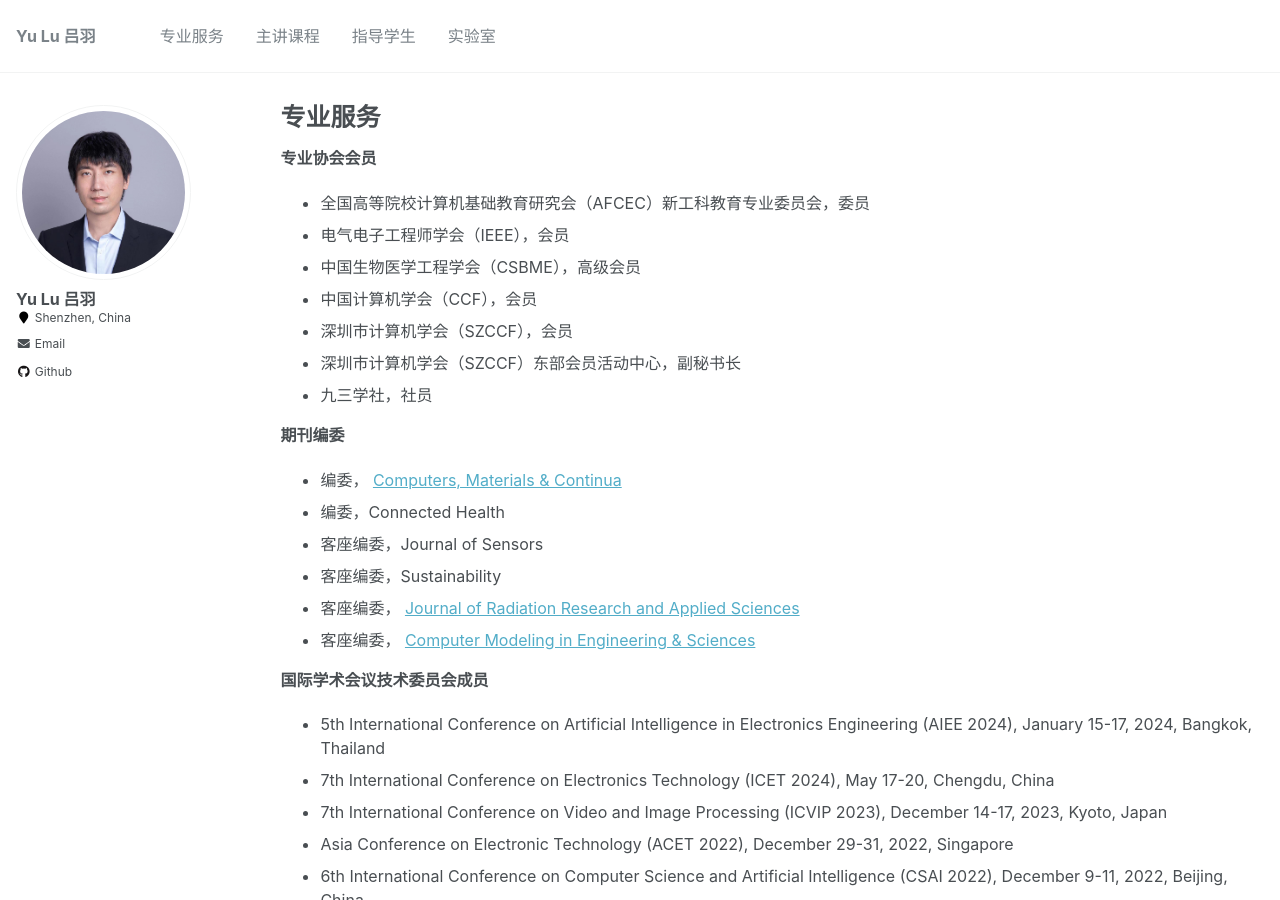
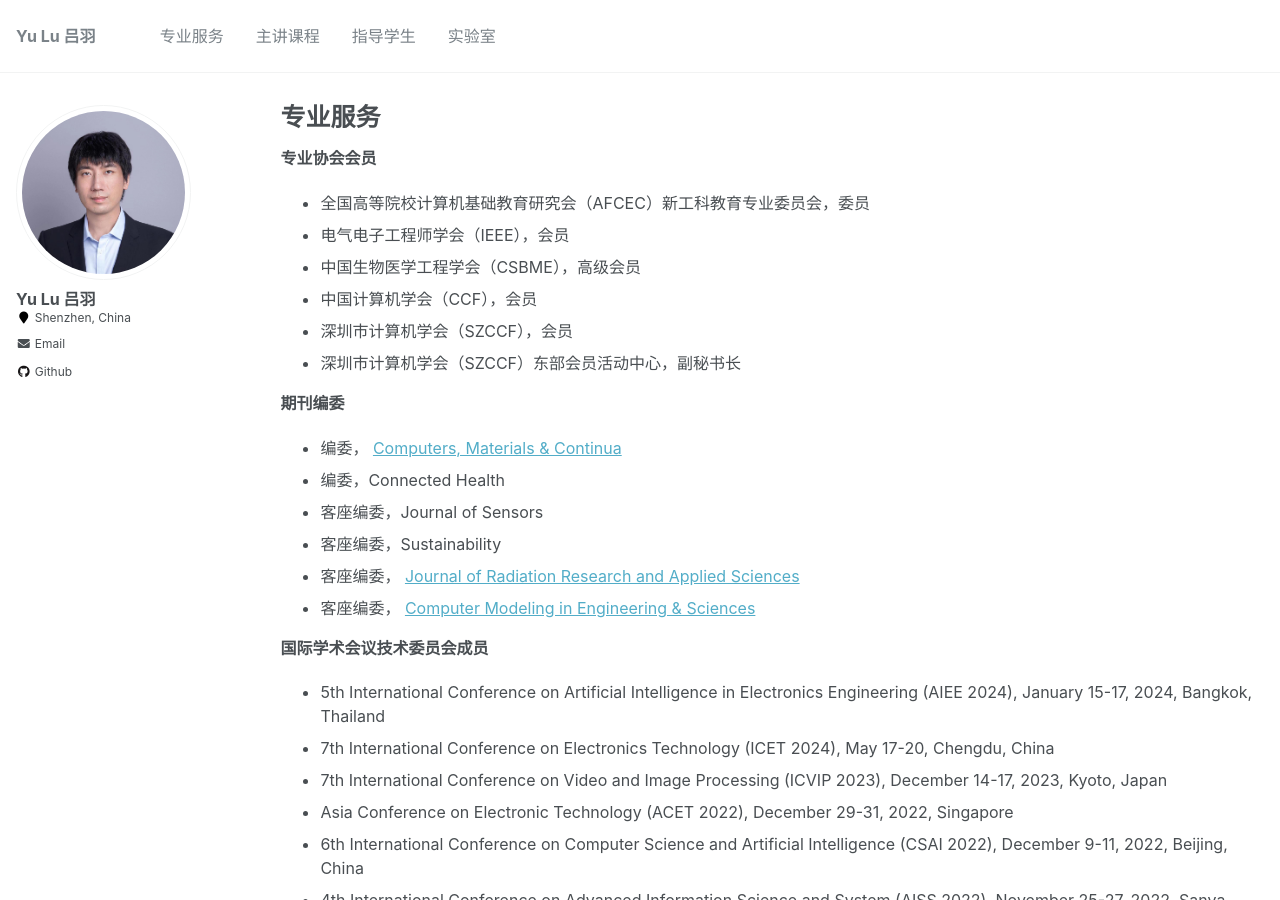
Before and after one commit to YukariUmezawa/lvyu.github.io, a Jekyll site: the page built from _pages/work.md, in a window 1280 px wide and 900 px high. Built offline with Jekyll 4.4.1, drawn with Linux system fonts in a browser that asks for light colours.

Commit message:
Update work.md

```diff
--- a/_pages/work.md
+++ b/_pages/work.md
@@ -13,7 +13,6 @@ author_profile: true
 - 中国计算机学会（CCF），会员
 - 深圳市计算机学会（SZCCF），会员
 - 深圳市计算机学会（SZCCF）东部会员活动中心，副秘书长
-- 九三学社，社员
 
 
 **期刊编委**
```
